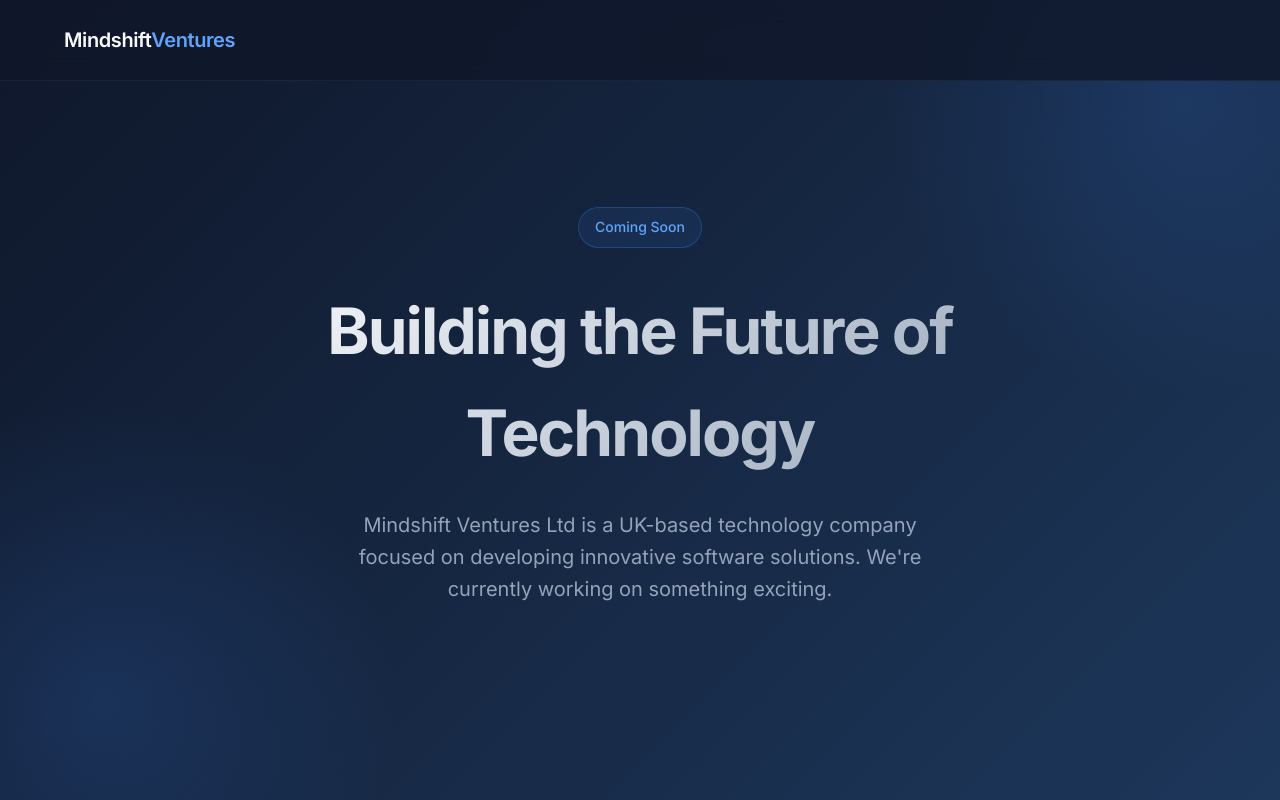
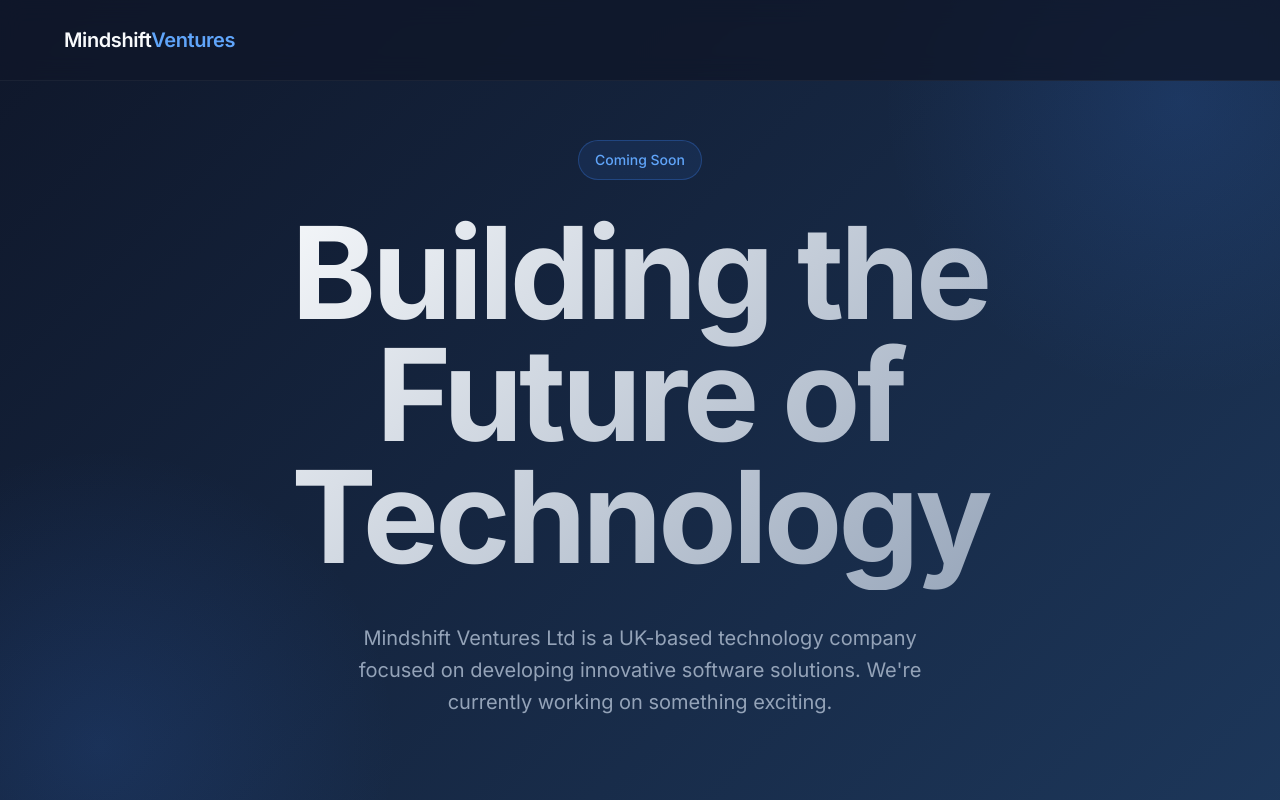
Before and after one commit to Mindshiftventures/Mindshiftventures.uk, a website: page index.html in a window 1280 px wide. Shown: the top 800 px of the page. Drawn offline with Linux system fonts and the light colour scheme.

Commit message:
Double hero heading size (#5)
* Double hero heading size

Changed h1 font-size from clamp(2.5rem, 6vw, 4rem) to clamp(5rem, 12vw, 8rem)

* Tighten hero heading line-height

Added line-height: 0.95 for tighter, modern headline spacing

* Fix descender clipping on hero heading

Added padding-bottom: 0.1em for descender clearance
Increased margin-bottom to 32px for better spacing

```diff
--- a/index.html
+++ b/index.html
@@ -106,10 +106,12 @@
         }
 
         h1 {
-            font-size: clamp(2.5rem, 6vw, 4rem);
+            font-size: clamp(5rem, 12vw, 8rem);
             font-weight: 700;
+            line-height: 0.95;
             letter-spacing: -0.03em;
-            margin-bottom: 24px;
+            padding-bottom: 0.1em;
+            margin-bottom: 32px;
             background: linear-gradient(135deg, var(--text) 0%, var(--text-muted) 100%);
             -webkit-background-clip: text;
             -webkit-text-fill-color: transparent;
```
